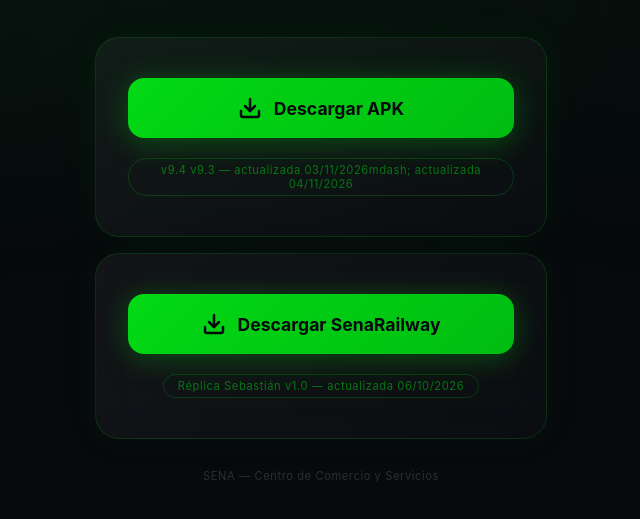
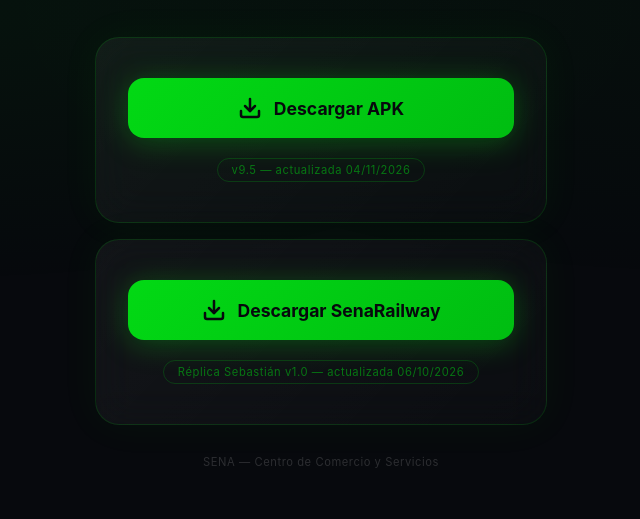
Before and after one commit to Andres777233/QR-MOVIL, a plain HTML site: page index.html in a window 1280 px wide. Shown: the part 395-914 px from the top of the page, without its empty margins (319-959 px from the left). Drawn offline with Linux system fonts and the light colour scheme.

Commit message:
docs(qr): version v9.5 en la pagina de descarga

```diff
--- a/index.html
+++ b/index.html
@@ -217,7 +217,7 @@
                 </svg>
                 Descargar APK
             </a>
-            <div class="version">v9.4 v9.3 &mdash; actualizada 03/11/2026mdash; actualizada 04/11/2026</div>
+            <div class="version">v9.5 &mdash; actualizada 04/11/2026</div>
         </div>
 
         <div class="card" style="margin-top:16px;">
```
